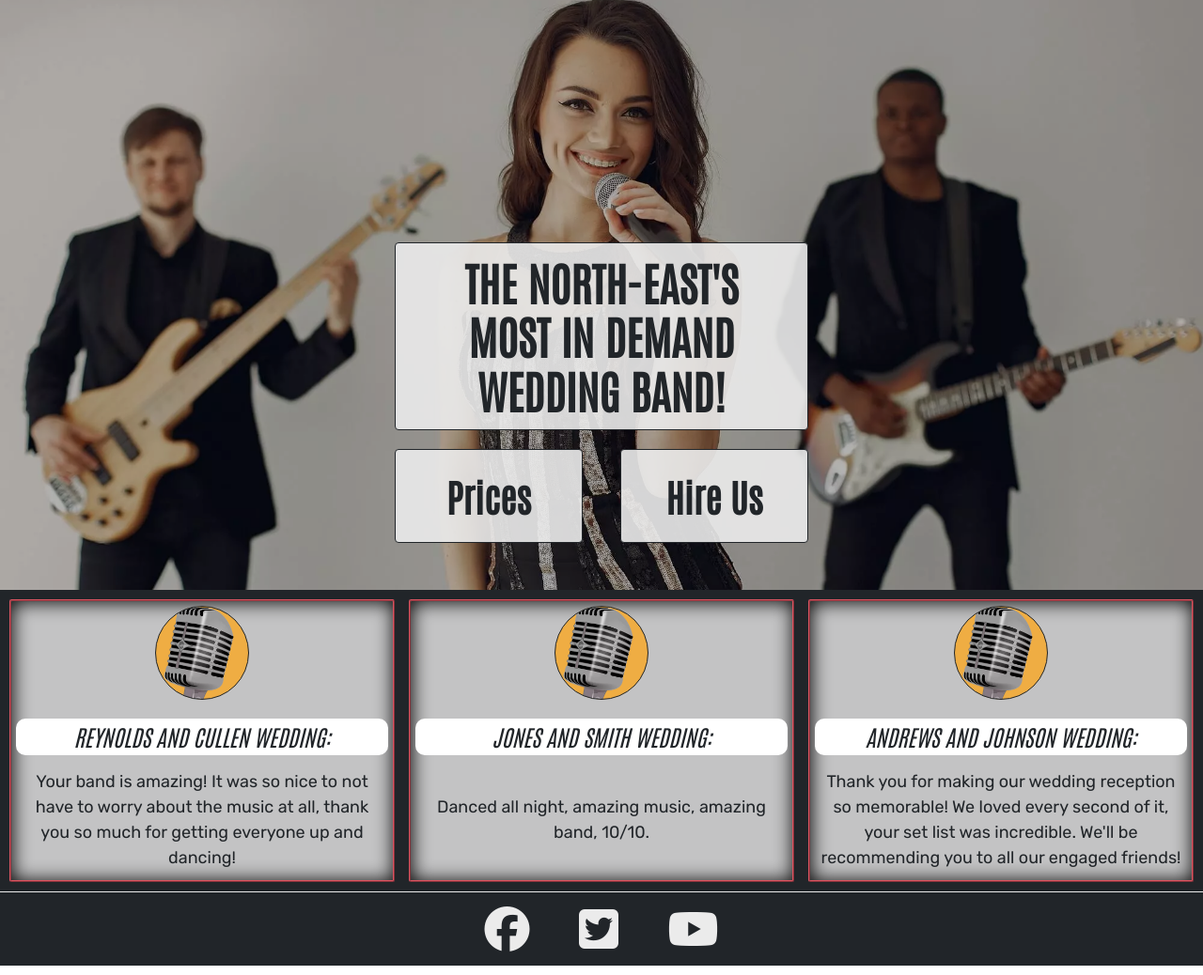
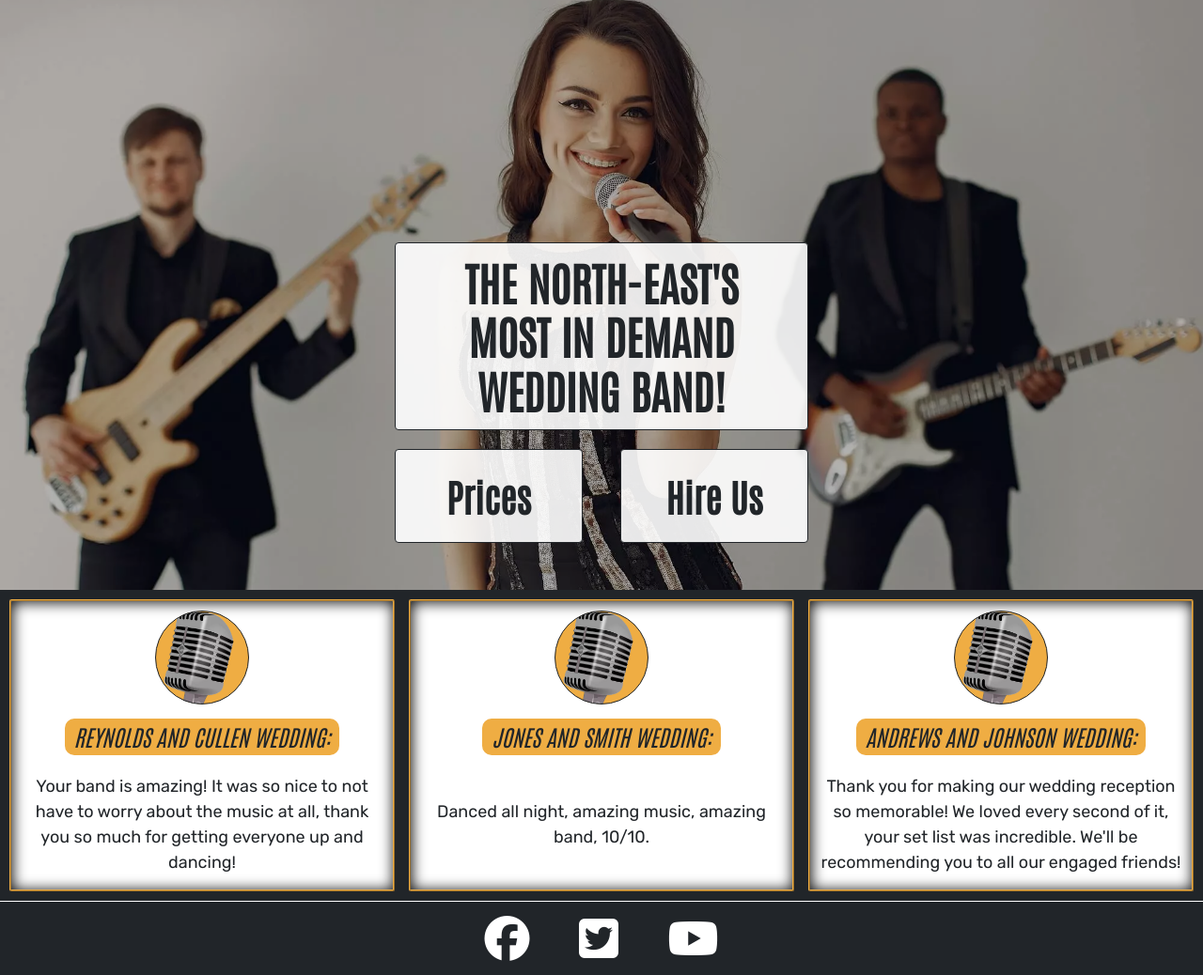
Before and after one commit to adamhatton/pp1-wedding-band, a plain HTML site: page index.html in a window 1280 px wide. Shown: the part 105-1143 px from the top of the page at 94% size. Drawn offline with nearby package versions, Linux system fonts and the light colour scheme.

Commit message:
Change card styles to match gold theme

```diff
--- a/assets/css/style.css
+++ b/assets/css/style.css
@@ -32,7 +32,7 @@ h3 {
 }
 
 #logo {
-    color: #ebebeb;
+    color: #fff;
     font-size: 2.8rem;
     font-weight: 500;
     letter-spacing: 1px;
@@ -65,7 +65,7 @@ h3 {
 }
 
 .white-box {
-    background-color: rgba(235, 235, 235, 0.9);
+    background-color: rgba(255, 255, 255, 0.9);
     text-align: center;
     display: table;
     border: 1px solid #212529;
@@ -93,7 +93,7 @@ h3 {
     border: 1px solid #212529;
     border-radius: 4px;
     font-family: Antonio, sans-serif;
-    background-color: rgba(235, 235, 235, 0.9);
+    background-color: rgba(255, 255, 255, 0.9);
 }
 
 #prices-btn {
@@ -121,29 +121,30 @@ h3 {
     border: 1px solid #212529;
     border-radius: 50%;
     background: #EFAD43 url(../images/vintage-microphone.webp) center top / cover no-repeat;
-    margin: 0.5rem auto;
+    margin: 1rem auto 0.5rem auto;
 }
 
 #testimonials h3 {
     font-style: italic;
     font-size: 1.8rem;
     font-weight: 500;
-    background-color: #fff;
+    background-color: #EFAD43;
+    max-width: 80%;
     border-radius: 1rem;
-    margin: 1.5rem 0.5rem 0.5rem 0.5rem;
-    padding: 0.5rem;
+    margin: 1rem auto;
+    padding: 0.5rem 1rem;
 }
 
 #testimonials p {
     font-size: 1.4rem;
     font-weight: 500;
-    padding-bottom: 0.5remgit;
+    padding-bottom: 0.5rem;
 }
 
 #testimonials .card {
-    background-color: rgba(235, 235, 235, 0.8);
-    border: 2px ridge #DB5461;
-    box-shadow: 1px 1px 20px #000 inset;
+    background-color: #fff;
+    border: 2px ridge #EFAD43;
+    box-shadow: 1px 1px 15px #000 inset;
 }
 
 /*** --- PRICES PAGE --- ***/
@@ -158,7 +159,7 @@ h3 {
     position: relative;
     margin: 0 auto;
     max-width: 100rem;
-    box-shadow: 2px 2px 20px #000 inset;
+    box-shadow: 2px 2px 15px #000 inset;
 }
 
 #packages > h2 {
@@ -264,7 +265,7 @@ img {
 .social-links {
     text-align: center;
     background-color: #212529;
-    border-top: #ebebeb 1px solid;
+    border-top: #fff 1px solid;
 
     /* Override Bootstrap padding and margins */
     padding: 0;
@@ -279,7 +280,7 @@ img {
     padding: 0.5rem;
     margin: 1rem 2rem;
     font-size: 2.4rem;
-    color: #ebebeb;
+    color: #fff;
 }
 
 /*** --- MEDIA QUERIES --- ***/
```
